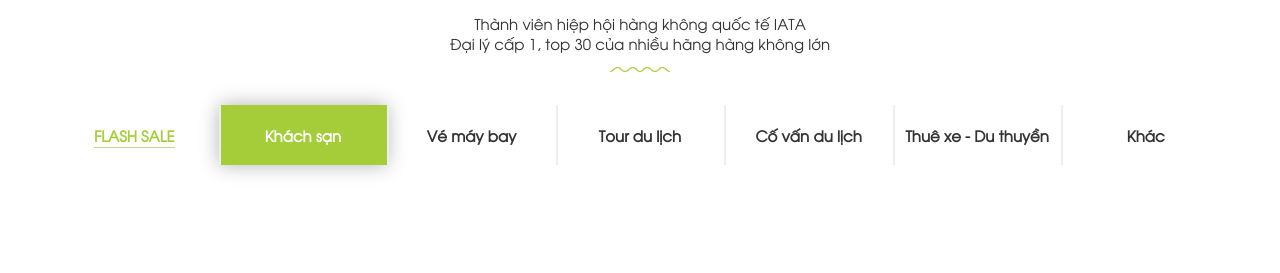
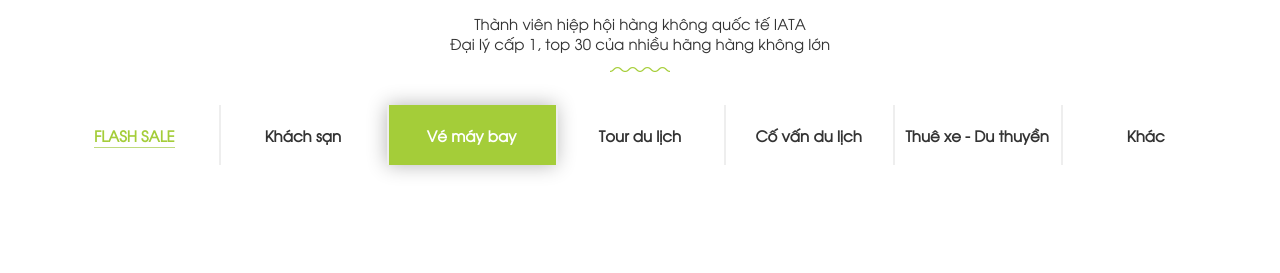
Before and after one commit to tienhoang94/flyup-project, a plain HTML site: page index.html in a window 1280 px wide. Shown: the part 2327-2600 px from the top of the page. Drawn offline with nearby package versions, Linux system fonts and the light colour scheme.

Commit message:
update hompepage

```diff
--- a/index.html
+++ b/index.html
@@ -653,8 +653,8 @@
                 </div>
                 <ul class="deal__head-nav">
                     <li class="deal__head-nav-item " id="flashSaleClick">FLASH SALE</li>
-                    <li class="deal__head-nav-item active">Khách sạn</li>
-                    <li class="deal__head-nav-item">Vé máy bay</li>
+                    <li class="deal__head-nav-item ">Khách sạn</li>
+                    <li class="deal__head-nav-item active">Vé máy bay</li>
                     <li class="deal__head-nav-item">Tour du lịch</li>
                     <li class="deal__head-nav-item">Cố vấn du lịch</li>
                     <li class="deal__head-nav-item">Thuê xe - Du thuyền</li>
```
